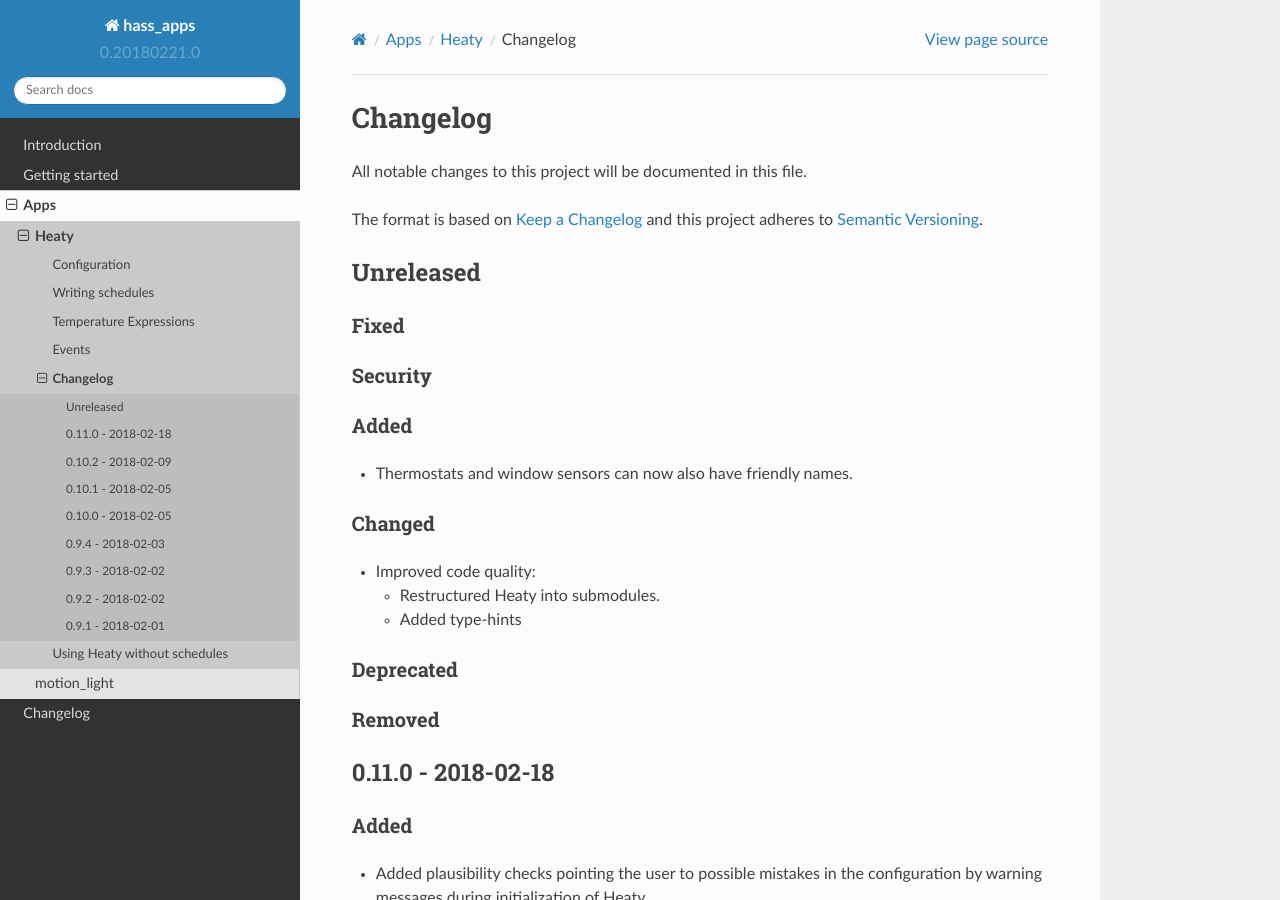
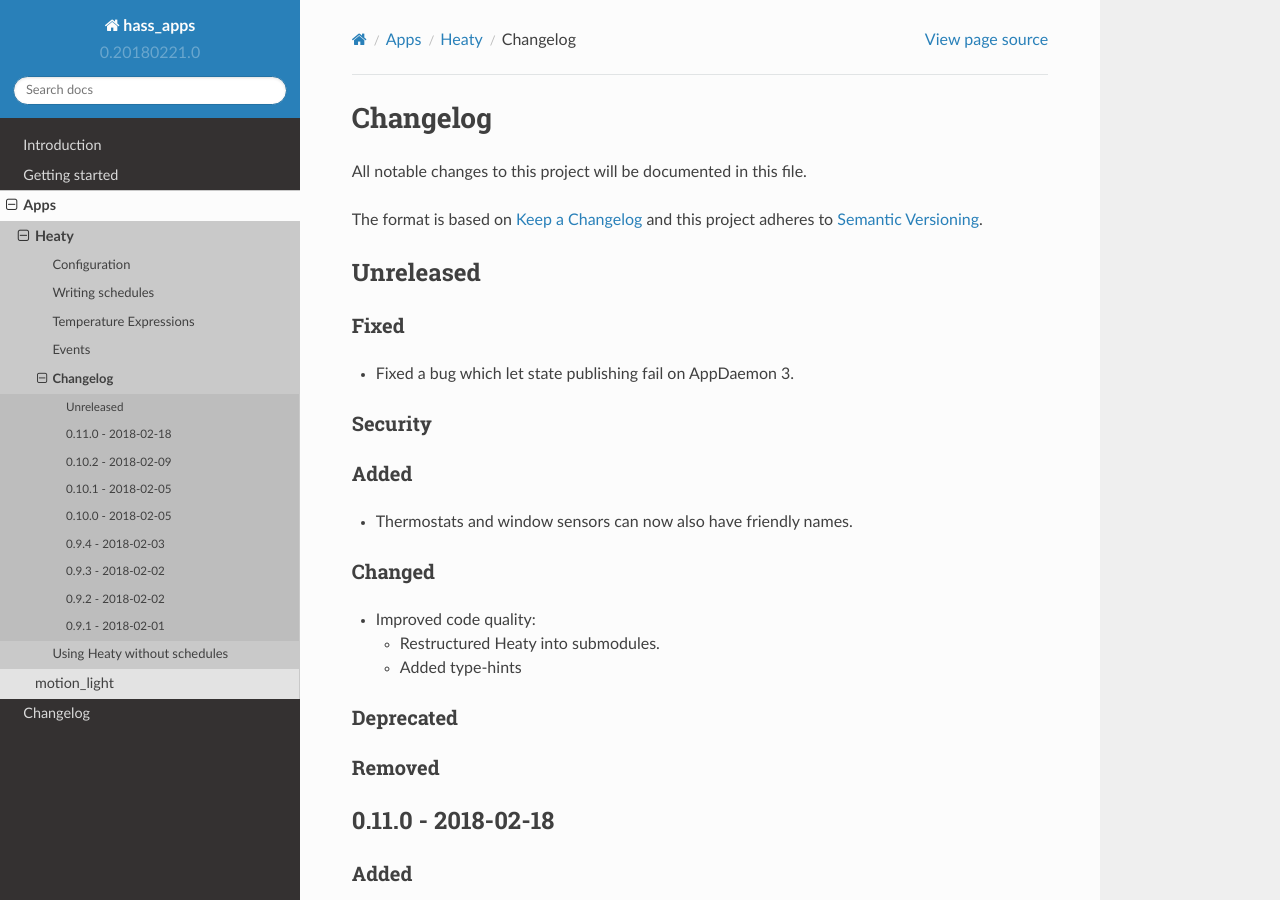
Before and after one commit to bob1de/hass-apps, a Sphinx documentation site: the page built from docs/apps/heaty/CHANGELOG.md, in a window 1280 px wide and 900 px high. Built offline with Sphinx 7.4.7 and the Read the Docs theme 2.0.0, drawn with Linux system fonts in a browser that asks for light colours.

Commit message:
[heaty] Updated CHANGELOG.md

```diff
--- a/docs/apps/heaty/CHANGELOG.md
+++ b/docs/apps/heaty/CHANGELOG.md
@@ -9,6 +9,7 @@ and this project adheres to [Semantic Versioning](http://semver.org/spec/v2.0.0.
 ## Unreleased
 
 ### Fixed
+* Fixed a bug which let state publishing fail on AppDaemon 3.
 
 ### Security
 
```
